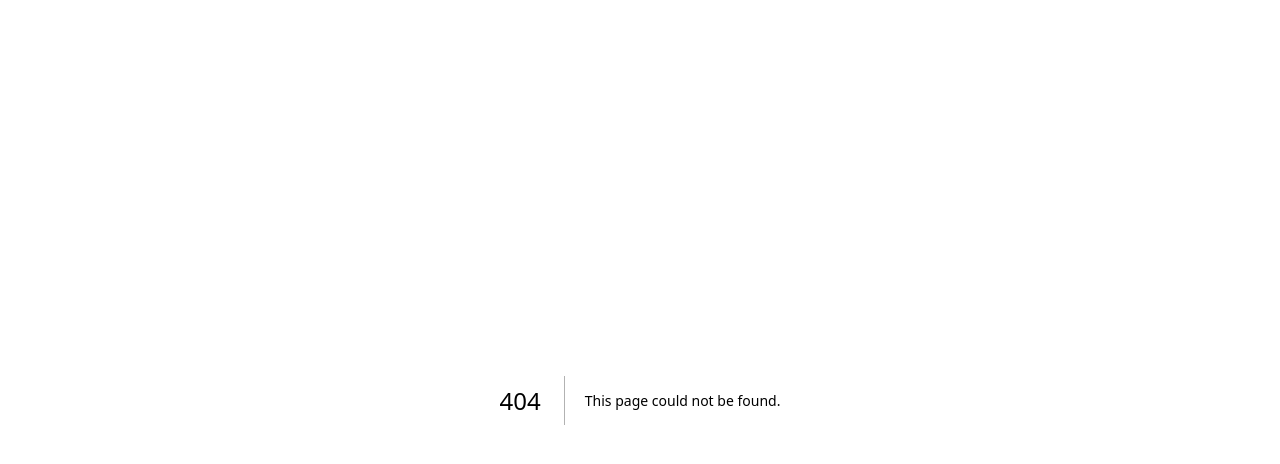
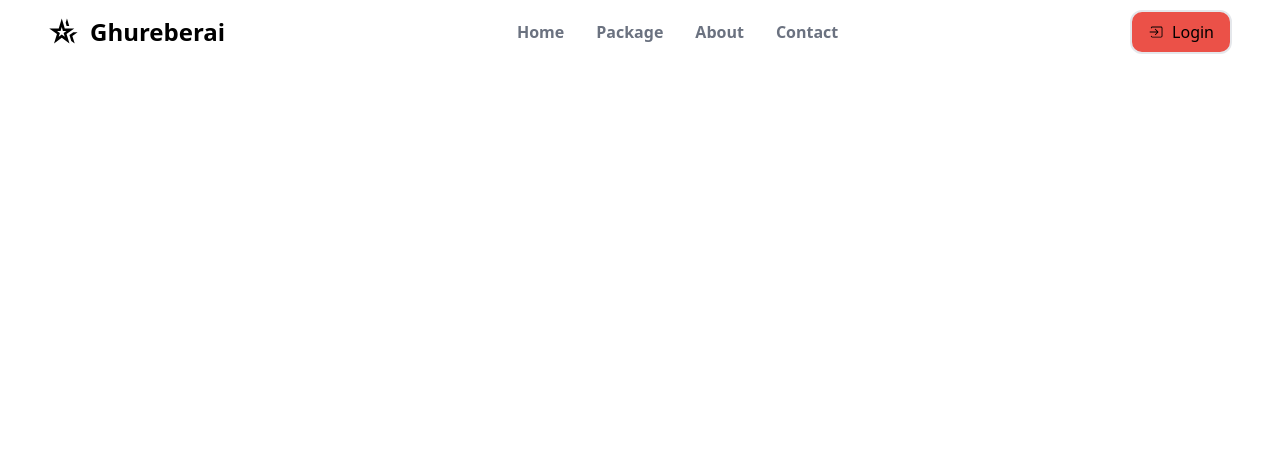
Before and after one commit to anaspui/ghureberai-web, a Next.js app: page /components/Navbar in a window 1280 px wide. Before the commit this address had no page. Shown: the top 464 px of the page. Built offline with nearby package versions, Linux system fonts and the light colour scheme.

Commit message:
Navbar & Registration Page Ui

```diff
--- /dev/null
+++ b/pages/components/Navbar.jsx
@@ -0,0 +1,37 @@
+import React from 'react'
+import {IoIosLogIn} from 'react-icons/io'
+import {MdOutlineHotelClass} from 'react-icons/md'
+import Link from 'next/link'
+
+const Navbar = () => {
+  return (
+    <>
+<nav class="w-100 px-8 md:px-auto">
+	<div class="md:h-16 h-28 mx-auto md:px-4 container flex items-center justify-between flex-wrap md:flex-nowrap">
+		<div class="text-black md:order-1">
+        <div className="flex">
+        <MdOutlineHotelClass class="text-3xl"/>
+        <h2 class="font-bold text-2xl ml-3">Ghureberai</h2>
+        </div>
+		</div>
+		<div class="text-gray-500 order-3 w-full md:w-auto md:order-2">
+			<ul class="flex font-semibold justify-between">
+				<li class="md:px-4 md:py-2 hover:text-[#EB5148]"><Link href="/" legacyBehavior><a>Home</a></Link></li>
+				<li class="md:px-4 md:py-2 hover:text-[#EB5148]"><Link href="/package"  legacyBehavior><a>Package</a></Link></li>
+				<li class="md:px-4 md:py-2 hover:text-[#EB5148]"><Link href="/about" legacyBehavior ><a>About</a></Link></li>
+				<li class="md:px-4 md:py-2 hover:text-[#EB5148]"><Link href="/contact"  legacyBehavior><a>Contact</a></Link></li>
+			</ul>
+		</div>
+		<div class="order-2 md:order-3">
+			<button class="px-4 py-2 bg-[#EB5148] hover:bg-white hover:text-[#EB5148] border-2 hover:border-black rounded-xl flex items-center gap-2">
+                <IoIosLogIn />
+                <span><Link href="./Login" legacyBehavior><a>Login</a></Link></span>
+            </button>
+		</div>
+	</div>
+</nav>
+    </>
+  )
+}
+
+export default Navbar
--- /dev/null
+++ b/pages/components/Public/Registration/Registration.jsx
@@ -0,0 +1,57 @@
+import React from 'react'
+import {AiOutlineMail, AiOutlineUser} from 'react-icons/ai'
+import {RiLockPasswordLine} from 'react-icons/ri'
+import {MdOutlineHotelClass} from 'react-icons/md'
+import {BsTelephone} from 'react-icons/bs'
+
+const Registration = () => {
+  return (
+	<>
+		<section class="bg-gray-50 min-h-screen flex items-center justify-center">
+			<div class="bg-gray-100 flex rounded-2xl max-w-5xl p-5 items-center">
+				<div class="md:w-1/2 px-8 md:px-16">
+				<div className='flex mb-8'>
+					<MdOutlineHotelClass class="text-3xl"/>
+					<h2 class="font-bold text-2xl ml-3">Ghureberai</h2>
+				</div>
+				<h2 class="font-bold text-2xl">Sign up</h2>
+				<div class="mt-3 text-xs mb-8">
+					<p>If you already have an account registered</p>
+					<p>You can <button class="hover:font-bold duration-180 text-[#EB5148]">Login here!</button></p>
+				</div>
+
+      <form action="" class="flex flex-col gap-4">
+       <div class="flex border-b border-[#002D74] w-full p-2">
+	   <AiOutlineUser class="text-xl mr-3 mt-1"/>
+        <input type="text" class="w-full focus:outline-none" name="username" placeholder="username" />
+	   </div>
+		<div class="flex border-b border-[#002D74] w-full p-2">
+			<RiLockPasswordLine class="text-xl mr-3"/>
+          <input class="w-full focus:outline-none" type="password" name="password" placeholder="Password" />
+		</div>
+       <div class="flex border-b border-[#002D74] w-full p-2">
+	   <AiOutlineMail class="text-xl mr-3 mt-1"/>
+        <input type="email" class="w-full focus:outline-none" name="email" placeholder="Email" />
+	   </div>
+       <div class="flex border-b border-[#002D74] w-full p-2">
+	   <BsTelephone class="text-xl mr-3 mt-1"/>
+        <input type="text" class="w-full focus:outline-none" name="phone" placeholder="+0187924378" />
+	   </div>
+        <button class="bg-[#EB5148] rounded-xl text-white py-2 hover:scale-105 duration-300 mt-6">Register</button>
+      </form>
+
+
+
+
+    </div>
+
+    <div class="md:block hidden w-1/2">
+      <img class="rounded-2xl" src="https://images.unsplash.com/photo-1690800108768-efdcb2953cd9?ixlib=rb-4.0.3&ixid=M3wxMjA3fDB8MHxlZGl0b3JpYWwtZmVlZHwxMTN8fHxlbnwwfHx8fHw%3D&auto=format&fit=crop&w=500&q=60" alt="Image containing objects and furniture from hotel room"/>
+    </div>
+  </div>
+</section>
+	</>
+  )
+}
+
+export default Registration
--- a/pages/index.tsx
+++ b/pages/index.tsx
@@ -1,8 +1,8 @@
-import Login from '../components/Public/Login'
+import Navbar from './components/Navbar'
 export default function Home() {
   return (
     <>
-    <Login/>
+    <Navbar/>
     </>
   )
 }
```
Also changed, not shown: components/Public/Registration.jsx (deleted), pages/components/Public/Login/Login.jsx (renamed from components/Public/Login.jsx).
